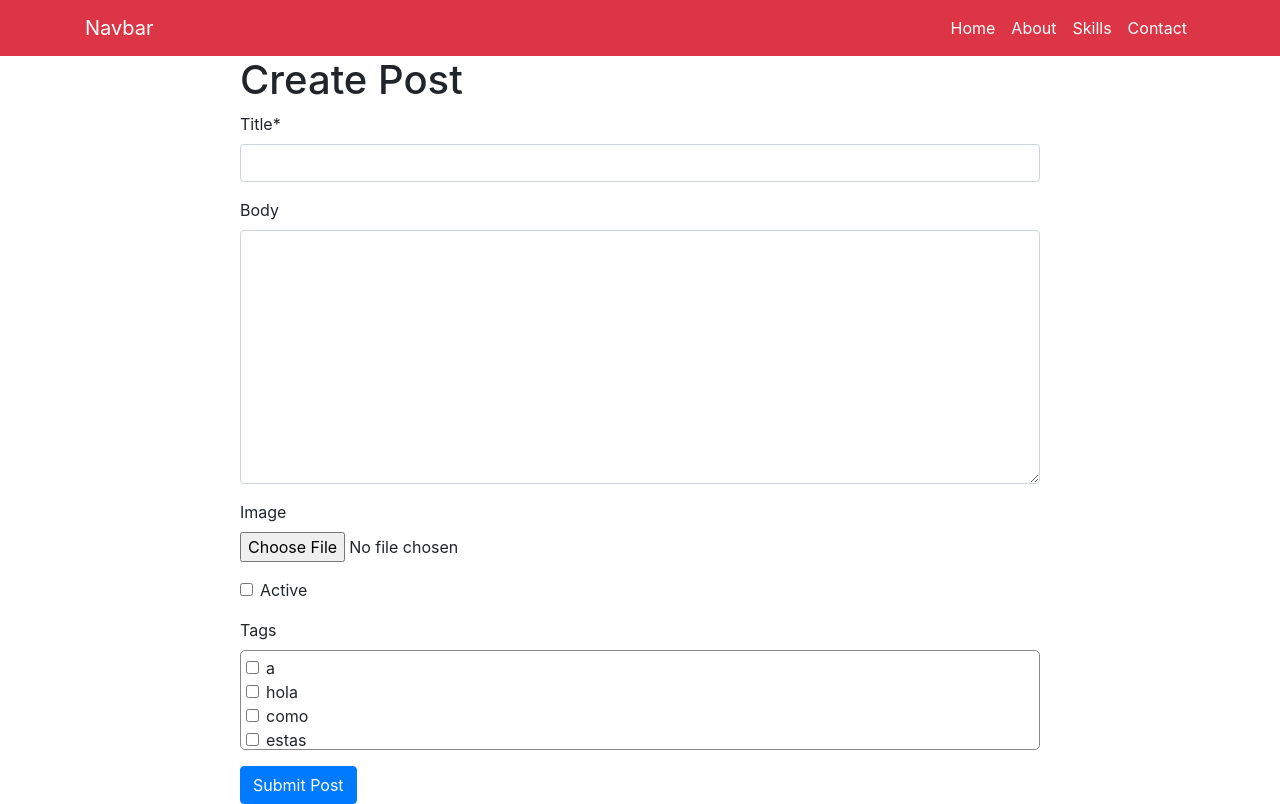
After one commit to Skarabajo18/project-qr, a Django app: page /form-post/ in a window 1280 px wide. The commit adds this page. Run offline with Django 4.2, Linux system fonts and the light colour scheme; a user stored in the database is signed in; data comes from the database, SQL or seed files in the repository; both versions use the stored data as it was after the commit; some libraries are stand-ins or nearby versions.

Commit message:
form-post

```diff
--- a/myapp/models.py
+++ b/myapp/models.py
@@ -19,7 +19,7 @@
 
 class Post(models.Model):
     title = models.CharField(max_length=200)
-    body = models.TextField(null=True, blank=True)
+    body = RichTextField(null=True, blank=True)
     image = models.ImageField(null=True, blank=True,
                               upload_to="post", default="placeholder.png")
     state = models.BooleanField('Active', default=False)
@@ -59,4 +59,4 @@
         return reverse('post', args=[str(self.id)])
 
     def get_absolute_url_with_localhost(self):
-        return f'http://localhost:8000{self.get_absolute_url()}'
+        return f'http://192.168.100.96:8000{self.get_absolute_url()}'
--- a/myapp/urls.py
+++ b/myapp/urls.py
@@ -7,7 +7,8 @@
     # path('logout/', views.logout_view, name='logout'),
     # path('signup/', views.signup, name='signup'),
     # ----- Ckeditor -----
-    path('', views.insertPost, name='insertPost'),
+    path('', views.postList, name='postList'),
     path('post/<str:pk>/', views.post, name="post"),
     path('edit/<str:pk>', views.editPost, name='editUrl'),
+    path('form-post/', views.insertPost, name='form-post')
 ]
--- a/myapp/views.py
+++ b/myapp/views.py
@@ -72,6 +72,21 @@
             form.save()
         return redirect('/')
     context = {'form': form, 'posts': posts}
+    return render(request, 'form-post.html', context)
+
+
+@login_required
+def postList(request):
+    # posts = Post.objects.all()
+    posts = Post.objects.filter(state=True)
+
+    form = PostForm()
+    if request.method == 'POST':
+        form = PostForm(request.POST, request.FILES)
+        if form.is_valid():
+            form.save()
+        return redirect('/')
+    context = {'form': form, 'posts': posts}
     return render(request, 'index.html', context)
 
 
@@ -92,7 +107,7 @@
             form.save()
         return redirect('/')
     context = {'form': form}
-    return render(request, 'index.html', context)
+    return render(request, 'form-post.html', context)
 
 
 # def post(request, pk):
--- a/myproject/settings.py
+++ b/myproject/settings.py
@@ -25,7 +25,7 @@
 # SECURITY WARNING: don't run with debug turned on in production!
 DEBUG = True
 
-ALLOWED_HOSTS = []
+ALLOWED_HOSTS = ['192.168.100.96']
 
 
 # Application definition
--- a/static/assets/css/style.css
+++ b/static/assets/css/style.css
@@ -65,7 +65,7 @@
       background      : none;
       border          : none;
       justify-content : end;
-      color           : red;
+      color           : #121212
     }
   }
 
--- a/templates/base.html
+++ b/templates/base.html
@@ -22,6 +22,7 @@
 	<link rel="stylesheet" href="{% static 'assets/css/style.css' %}">
 	<link rel="stylesheet" href="{% static 'assets/admin/login.css' %}">
 
+
 </head>
 <body>
 
--- /dev/null
+++ b/templates/form-post.html
@@ -0,0 +1,29 @@
+{% extends 'base.html' %}
+{% load static %}
+{% load crispy_forms_tags %}
+{% block content %}
+{% include 'navbar.html'%}
+<style type="text/css">
+    #div_id_tags>div {
+        max-height: 100px;
+        overflow-y: scroll;
+        border: 1px solid #888;
+        padding: 5px;
+        border-radius: 5px;
+    }
+
+</style>
+<div class="main-container">
+    <h1>Create Post</h1>
+
+    <form action="" method="POST" enctype="multipart/form-data">
+        {% csrf_token %}
+        {{form.media}}
+        {{form|crispy}}
+        <input class="btn btn-primary" type="submit" value="Submit Post">
+
+    </form>
+
+</div>
+
+{% endblock content %}
--- a/templates/navbar.html
+++ b/templates/navbar.html
@@ -7,11 +7,6 @@
   >
   <meta http-equiv = 'X-UA-Compatible' content = 'ie=edge'>
   <title>Bootstrap-5-offcanvas-navbar-menu</title>
-  <link rel = 'stylesheet'
-        href = 'static/assets/css/bootstrap.min.css'
-  >
-  <link rel = 'stylesheet' href = 'static/assets/css/style.css'>
-
 
 </head>
 <body>
```
Also changed, not shown: templates/index.html (+5 -3 lines), db.sqlite3, static/assets/img/post/Captura_de_pantalla_20230214_053215.png (added), static/assets/img/qr_codes/2cab65ad-0495-43fd-8566-1391574c0c7c.png (added), static/assets/img/qr_codes/66037db5-c4d2-4d7d-961b-c97fbd0cabe0_v5omSbK.png (added), static/assets/img/qr_codes/ccb51340-1048-46e5-b03f-8e8948987744.png (added), static/assets/img/qr_codes/e463185c-6d4d-4227-9957-a615c43dc019.png (added).
